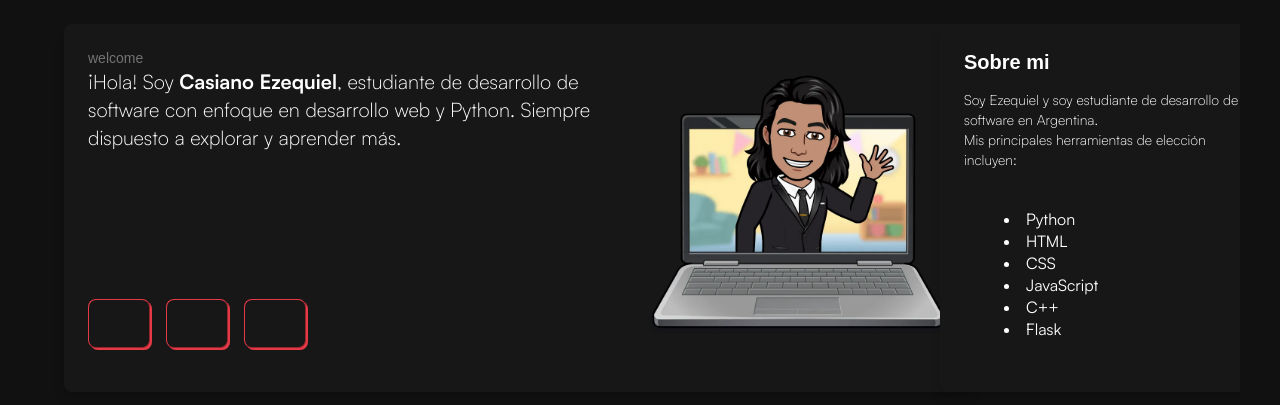
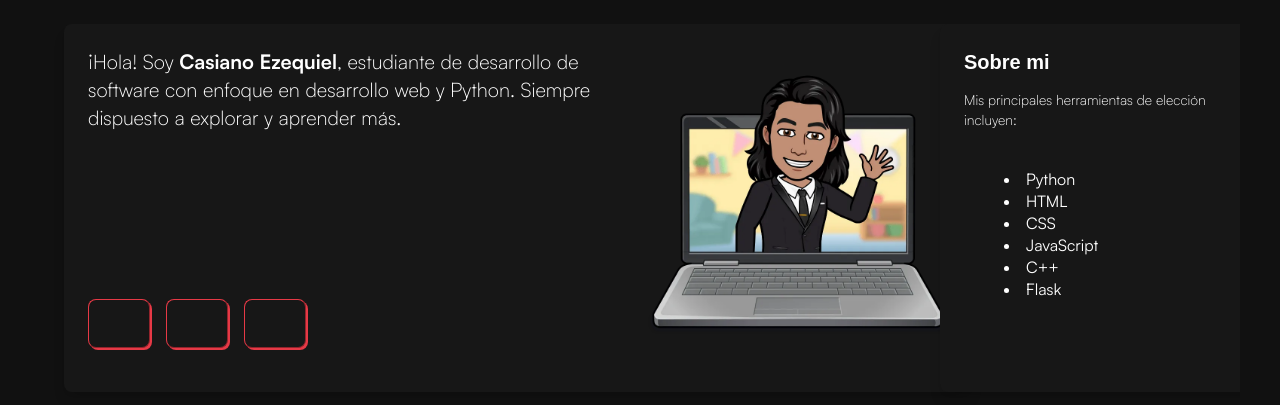
Before and after one commit to yoezequiel/Portfolio, an Astro site: page / in a window 1280 px wide. Shown: the top 405 px of the page. Built offline with nearby package versions, Linux system fonts and the light colour scheme; Astro itself is replaced by a stand-in of ours; some icons are missing; a web font is replaced by a local one.

Commit message:
fix about me

```diff
--- a/src/components/AboutMe.astro
+++ b/src/components/AboutMe.astro
@@ -5,8 +5,6 @@ import Card from "./Card/index.astro";
 <Card colSpan="md:col-span-1" rowSpan="md:row-span-4" title="Sobre mi">
     <div class="flex flex-col gap-2">
         <p class="text-sm font-light">
-            Soy Ezequiel y soy estudiante de desarrollo de software en
-            Argentina. <br />
             Mis principales herramientas de elección incluyen:
             <ul class="list-disc list-inside">
                 <li>Python</li>
--- a/src/components/IntroCard.astro
+++ b/src/components/IntroCard.astro
@@ -9,7 +9,7 @@ import { Icon } from "astro-icon/components";
     <div class="flex w-full h-full">
         <div class="flex flex-col justify-between md:max-h-[300px] gap-4">
             <div class="flex flex-col h-full">
-                <h6 class="text-sm font-light m-0 text-gray-500">welcome</h6>
+                <h6 class="text-sm font-light m-0 text-gray-500"></h6>
                 <p class="m-0 font-light text-xl">
                     ¡Hola! Soy <b class="font-bold">Casiano Ezequiel</b>,
                     estudiante de desarrollo de software con enfoque en
```
